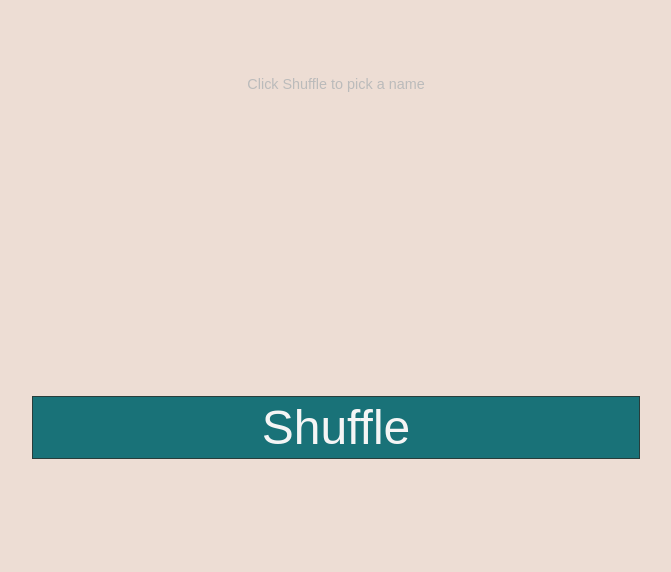
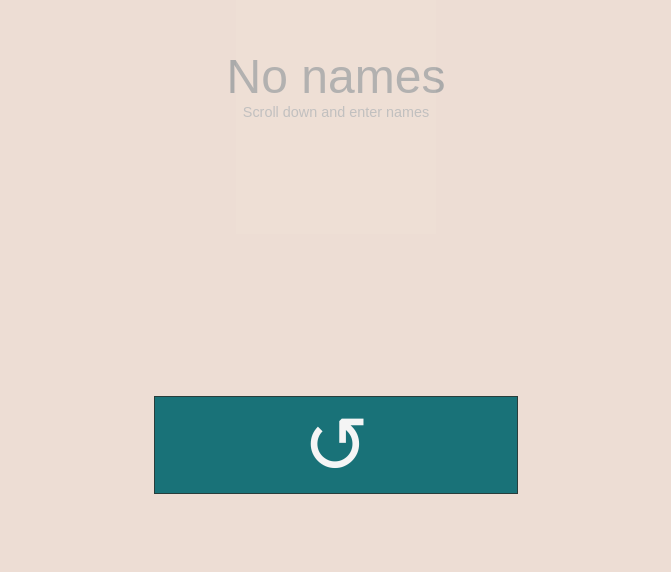
Before and after one commit to karl/name-picker, a React (Create React App) app: page / in a window 1280 px wide. Shown: the part 228-800 px from the top of the page, without its empty margins (304-975 px from the left). Built offline with nearby package versions, Linux system fonts and the light colour scheme.

Commit message:
Fix up styling and add animation

```diff
--- a/src/App.css
+++ b/src/App.css
@@ -26,19 +26,42 @@ body {
   font-size: 3rem;
 }
 
-.Name {
-  display: none;
-
-  img {
-    display: block;
-  }
+.Carousel {
+  position: relative;
+  width: 200px;
+  height: 300px;
+  margin: 0px auto;
+  perspective: 900px;
+  background: #F3E9E3;
 }
 
-.Selected {
-  display: block;
+.CarouselInner {
+  position: absolute;
+  width: 100%;
+  height: 100%;
+  transform-style: preserve-3d;
+  transition: transform 3s;
+}
+
+.CarouselItem {
+  position: absolute;
+  width: 200px;
+  height: 300px;
+  backface-visibility: hidden;
+}
+
+.Name {
+  display: flex;
+  flex-direction: column;
+}
+
+.Name img {
+  width: 200px;
+  height: 200px;
 }
 
 .NoNames {
+  position: absolute;
   color: #aaa;
 }
 
@@ -49,12 +72,12 @@ body {
 
 .Shuffle {
   cursor: pointer;
-  font-size: 3rem;
+  font-size: 5rem;
   border: none;
   background-color: #197278;
   border: 1px solid #283D3B;
-  min-width: 50%;
-  padding: 0.2rem 1rem;
+  min-width: 30%;
+  padding: 0.1rem;
   margin-top: 2rem;
   color: #f5f5f5;
 }
--- a/src/App.js
+++ b/src/App.js
@@ -7,11 +7,12 @@ const divider = '|';
 
 const history = createBrowserHistory();
 const namesParam = window.location.search.substring('?names='.length);
-const initialNames = namesParam.split(divider);
+const initialNames = namesParam.length > 0 ? namesParam.split(divider) : [];
 
 const initialState = {
   names: initialNames,
-  selectedName: null,
+  selectedIndex: null,
+  revolutions: 0,
 };
 
 const reducer = (state = initialState, action) => {
@@ -20,15 +21,16 @@ const reducer = (state = initialState, action) => {
       return {
         ...state,
         names: action.payload,
-        selectedName: null,
+        selectedIndex: null,
+        revolutions: 0,
       };
 
     case 'SHUFFLE':
       const index = Math.floor(Math.random() * state.names.length);
-      const name = state.names[index];
       return {
         ...state,
-        selectedName: name,
+        selectedIndex: index,
+        revolutions: state.revolutions + 1,
       };
 
     default:
@@ -63,6 +65,39 @@ const NameInput = ({ value, onChange }) => {
   );
 };
 
+const Carousel = ({ selectedIndex, revolutions, children }) => {
+  const total = React.Children.count(children);
+  const deg = 720 * revolutions + 360 / total * selectedIndex;
+  const tz = -Math.round((200 + 20) / 2 / Math.tan(Math.PI / total));
+  return (
+    <div className="Carousel">
+      <div
+        className="CarouselInner"
+        style={{ transform: `translateZ(${tz}px) rotateY(${-deg}deg)` }}
+      >
+        {React.Children.map(children, (child, i) => (
+          <CarouselItem key={i} index={i} total={total}>
+            {child}
+          </CarouselItem>
+        ))}
+      </div>
+    </div>
+  );
+};
+
+const CarouselItem = ({ index, total, children }) => {
+  const deg = 360 / total * index;
+  const tz = Math.round((200 + 20) / 2 / Math.tan(Math.PI / total));
+  return (
+    <div
+      className="CarouselItem"
+      style={{ transform: `rotateY(${deg}deg) translateZ(${tz}px)` }}
+    >
+      {children}
+    </div>
+  );
+};
+
 const Name = ({ name, isSelected }) => {
   const hash = md5(name);
   return (
@@ -84,25 +119,29 @@ class App extends Component {
   }
 
   render() {
-    const { names, selectedName } = this.state;
+    const { names, selectedIndex, revolutions } = this.state;
     return (
       <div className="App">
         <div className="Picker">
           <div className="Names">
+
             {names.length === 0 &&
               <div className="NoNames">
                 No names
                 <div className="Hint">Scroll down and enter names</div>
               </div>}
-            {names.length > 0 &&
-              selectedName === null &&
-              <div>
-                <div className="Hint">Click Shuffle to pick a name</div>
-              </div>}
-            {names.length > 0 &&
-              names.map((name, i) => (
-                <Name key={i} name={name} isSelected={selectedName === name} />
-              ))}
+
+            <div style={{ opacity: selectedIndex === null ? 0.1 : 1 }}>
+              <Carousel selectedIndex={selectedIndex} revolutions={revolutions}>
+                {names.map((name, i) => (
+                  <Name
+                    key={i}
+                    name={name}
+                    isSelected={selectedIndex === name}
+                  />
+                ))}
+              </Carousel>
+            </div>
           </div>
           <button
             className="Shuffle"
@@ -110,7 +149,7 @@ class App extends Component {
               this.dispatch(shuffle());
             }}
           >
-            Shuffle
+            ↺
           </button>
         </div>
         <div className="Editor">
```
Also changed, not shown: 1 other file (tests, documents, lock files or other folders).
